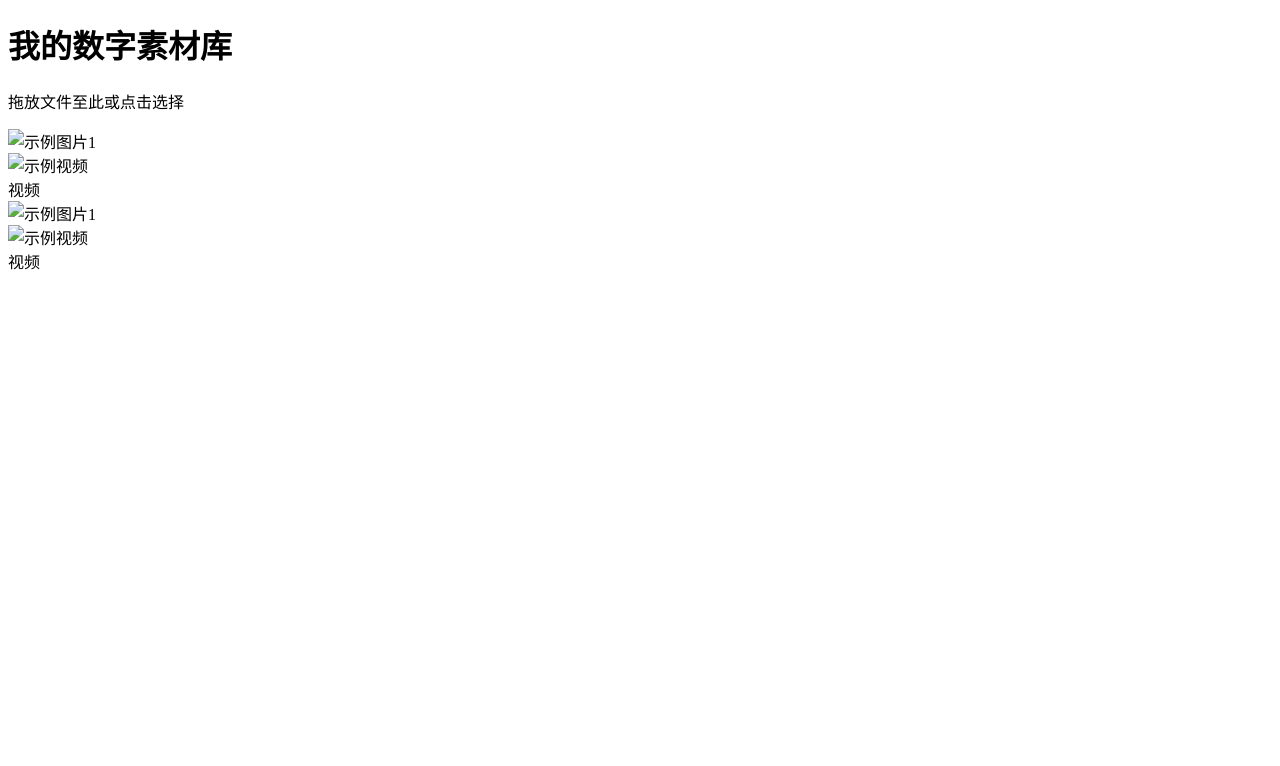
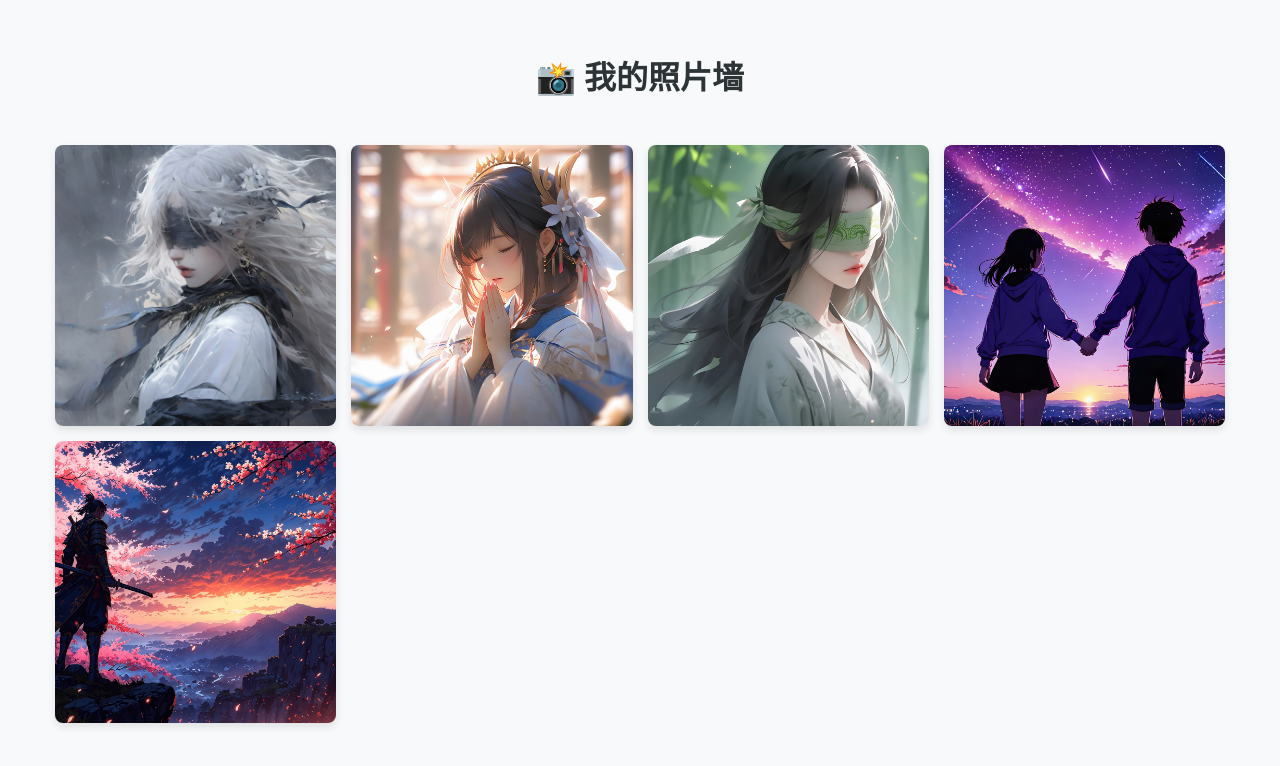
Before and after one commit to chaojiwudibaolongshou288/sdx, a plain HTML site: page index.html in a window 1280 px wide. Drawn offline with Linux system fonts and the light colour scheme.

Commit message:
Update index.html

```diff
--- a/index.html
+++ b/index.html
@@ -1,84 +1,96 @@
 <!DOCTYPE html>
 <html lang="zh-CN">
 <head>
-    <!-- 保持原有样式不变 -->
+    <meta charset="UTF-8">
+    <meta name="viewport" content="width=device-width, initial-scale=1.0">
+    <title>我的照片墙 | GitHub Pages</title>
     <style>
-        /* 原有CSS样式保持不变 */
+        :root {
+            --gap: 15px;
+            --shadow: 0 4px 8px rgba(0,0,0,0.1);
+        }
+
+        body {
+            margin: 0;
+            padding: 20px;
+            background: #f8f9fa;
+            font-family: system-ui, -apple-system, sans-serif;
+        }
+
+        .container {
+            max-width: 1200px;
+            margin: 2rem auto;
+            padding: 0 15px;
+        }
+
+        h1 {
+            text-align: center;
+            color: #2d3436;
+            margin-bottom: 2rem;
+        }
+
+        /* 照片墙网格布局 */
+        .photo-wall {
+            display: grid;
+            grid-template-columns: repeat(auto-fit, minmax(250px, 1fr));
+            gap: var(--gap);
+            padding: var(--gap);
+        }
+
+        .photo-item {
+            position: relative;
+            border-radius: 8px;
+            overflow: hidden;
+            box-shadow: var(--shadow);
+            transition: transform 0.3s ease;
+            aspect-ratio: 1;
+        }
+
+        .photo-item:hover {
+            transform: translateY(-5px);
+        }
+
+        .photo-item img {
+            width: 100%;
+            height: 100%;
+            object-fit: cover;
+        }
+
+        /* 响应式调整 */
+        @media (max-width: 768px) {
+            .photo-wall {
+                grid-template-columns: repeat(2, 1fr);
+            }
+        }
+
+        @media (max-width: 480px) {
+            .photo-wall {
+                grid-template-columns: 1fr;
+            }
+        }
     </style>
 </head>
 <body>
-    <div class="upload-section">
-        <h1>我的数字素材库</h1>
-        <div class="upload-zone" id="dropZone">
-            <p>拖放文件至此或点击选择</p>
-            <input type="file" id="fileInput" hidden multiple accept="image/*, video/*">
+    <div class="container">
+        <h1>📸 我的照片墙</h1>
+        <div class="photo-wall" id="photoWall">
+            <!-- 照片项 - 5张图片 -->
+            <div class="photo-item">
+                <img src="1.jpg" alt="照片1" loading="lazy">
+            </div>
+            <div class="photo-item">
+                <img src="2.jpg" alt="照片2" loading="lazy">
+            </div>
+            <div class="photo-item">
+                <img src="3.jpg" alt="照片3" loading="lazy">
+            </div>
+            <div class="photo-item">
+                <img src="4.jpg" alt="照片4" loading="lazy">
+            </div>
+            <div class="photo-item">
+                <img src="8.jpg" alt="照片5" loading="lazy">
+            </div>
         </div>
     </div>
-
-    <div class="gallery" id="gallery">
-        <!-- 预置示例内容 -->
-        <div class="media-item" data-type="image" data-src="images/sample1.jpg">
-            <img src="images/sample-thumb1.jpg" class="media-thumbnail" alt="示例图片1">
-        </div>
-
-        <div class="media-item" data-type="video" data-src="videos/sample.mp4">
-            <img src="images/video-thumb1.jpg" class="media-thumbnail" alt="示例视频">
-            <div class="video-label">视频</div>
-        </div>
-    </div>
-
-    <script>
-        // 初始化示例素材
-        const sampleData = [
-            {
-                type: 'image',
-                thumb: 'images/sample-thumb1.jpg',
-                full: 'images/sample1.jpg',
-                name: '示例图片1'
-            },
-            {
-                type: 'video',
-                thumb: 'images/video-thumb1.jpg',
-                full: 'videos/sample.mp4',
-                name: '示例视频'
-            }
-        ];
-
-        // 初始化加载示例素材
-        function initSampleMedia() {
-            sampleData.forEach(item => {
-                const card = document.createElement('div');
-                card.className = 'media-item';
-                card.dataset.type = item.type;
-                card.dataset.src = item.full;
-
-                card.innerHTML = `
-                    <img src="${item.thumb}" class="media-thumbnail" alt="${item.name}">
-                    ${item.type === 'video' ? '<div class="video-label">视频</div>' : ''}
-                `;
-
-                // 添加点击事件
-                card.addEventListener('click', () => {
-                    if (item.type === 'video') {
-                        showVideoPlayer(item.full);
-                    } else {
-                        showImagePreview(item.full);
-                    }
-                });
-
-                gallery.appendChild(card);
-            });
-        }
-
-        // DOM加载完成后初始化
-        document.addEventListener('DOMContentLoaded', () => {
-            initSampleMedia();
-
-            // 保持原有的事件监听逻辑
-            // [保持原有的拖拽和上传事件处理代码不变]
-        });
-
-        // 保持原有的showImagePreview和showVideoPlayer函数不变
-    </script>
 </body>
 </html>
```
